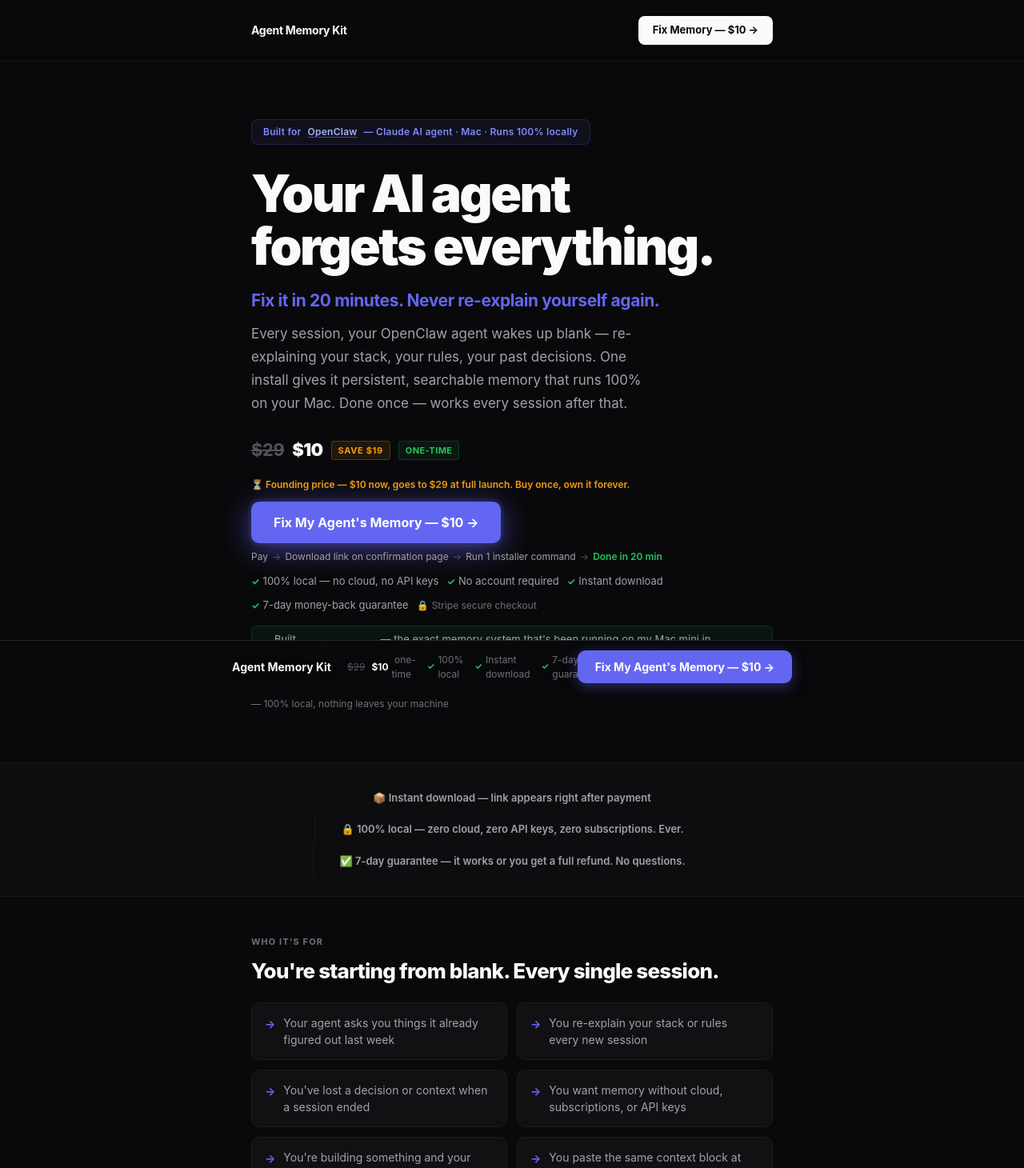
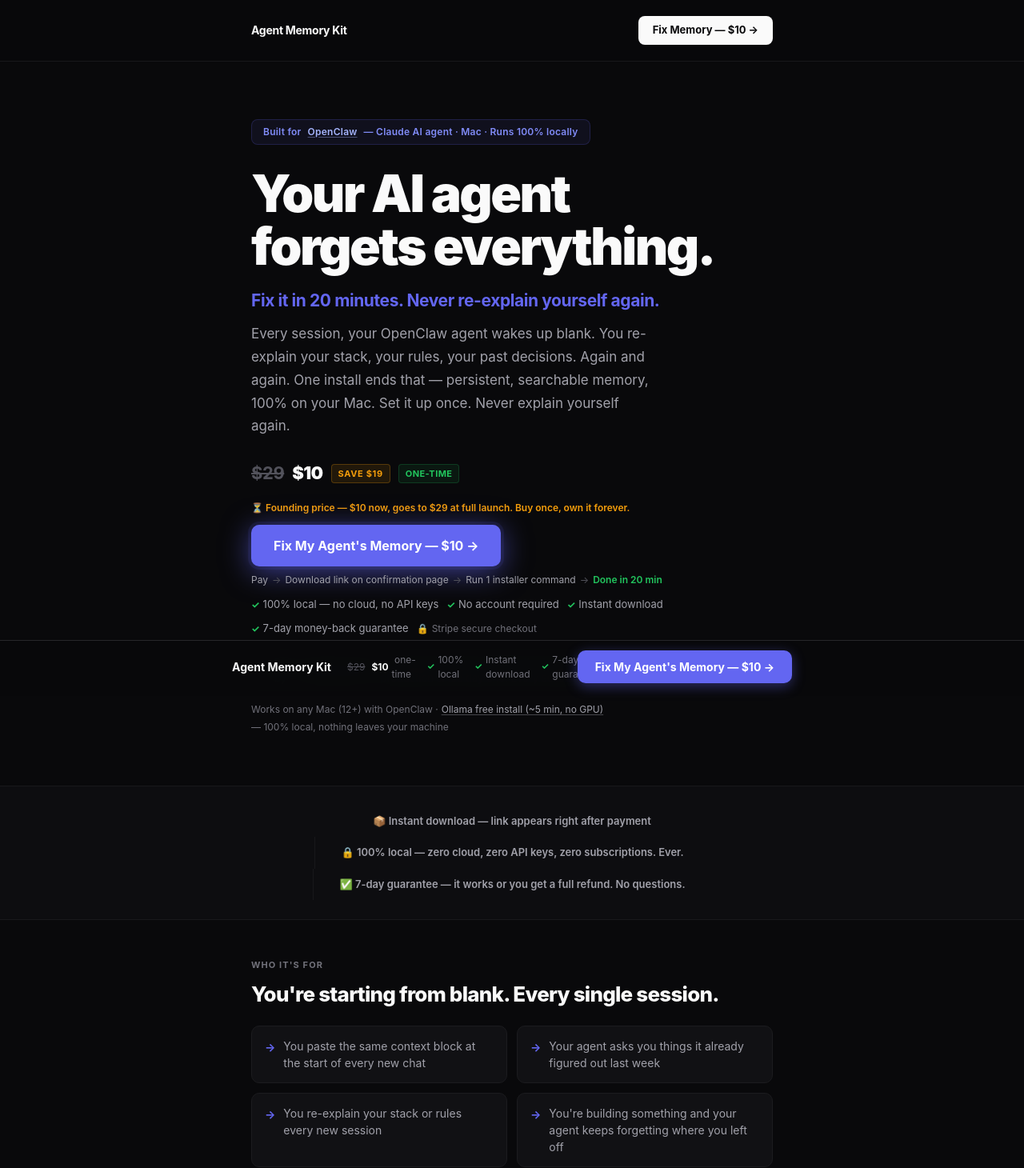
Before and after one commit to marcoiaq/agent-memory-kit, a Next.js app: page / in a window 1280 px wide. Shown: the top 1460 px of the page at 80% size. Built offline with nearby package versions, Linux system fonts and the light colour scheme.

Commit message:
ux: fix hero desc ambiguity (you re-explain, not the agent) + lead with most specific pain point in who-it's-for grid

```diff
--- a/app/page.tsx
+++ b/app/page.tsx
@@ -458,7 +458,7 @@ export default function Home() {
             Fix it in 20 minutes. Never re-explain yourself again.
           </p>
           <p className="hero-desc">
-            Every session, your OpenClaw agent wakes up blank — re-explaining your stack, your rules, your past decisions. One install gives it persistent, searchable memory that runs 100% on your Mac. Done once — works every session after that.
+            Every session, your OpenClaw agent wakes up blank. You re-explain your stack, your rules, your past decisions. Again and again. One install ends that — persistent, searchable memory, 100% on your Mac. Set it up once. Never explain yourself again.
           </p>
           <div className="hero-actions" style={{marginTop:'0'}}>
             <div style={{display:'flex', alignItems:'center', gap:'10px', marginBottom:'4px', flexWrap:'wrap'}}>
@@ -528,12 +528,12 @@ export default function Home() {
           </h2>
           <div className="who-grid" style={{display:'grid', gridTemplateColumns:'1fr 1fr', gap:'12px'}}>
             {[
+              'You paste the same context block at the start of every new chat',
               'Your agent asks you things it already figured out last week',
               'You re-explain your stack or rules every new session',
+              'You\'re building something and your agent keeps forgetting where you left off',
               'You\'ve lost a decision or context when a session ended',
               'You want memory without cloud, subscriptions, or API keys',
-              'You\'re building something and your agent keeps forgetting where you left off',
-              'You paste the same context block at the start of every new chat',
             ].map((item) => (
               <div key={item} style={{display:'flex', alignItems:'flex-start', gap:'10px', padding:'14px 16px', background:'#111114', border:'1px solid #1c1c1f', borderRadius:'10px'}}>
                 <span style={{color:'#6366f1', fontWeight:700, fontSize:'14px', flexShrink:0, marginTop:'1px'}}>→</span>
```
